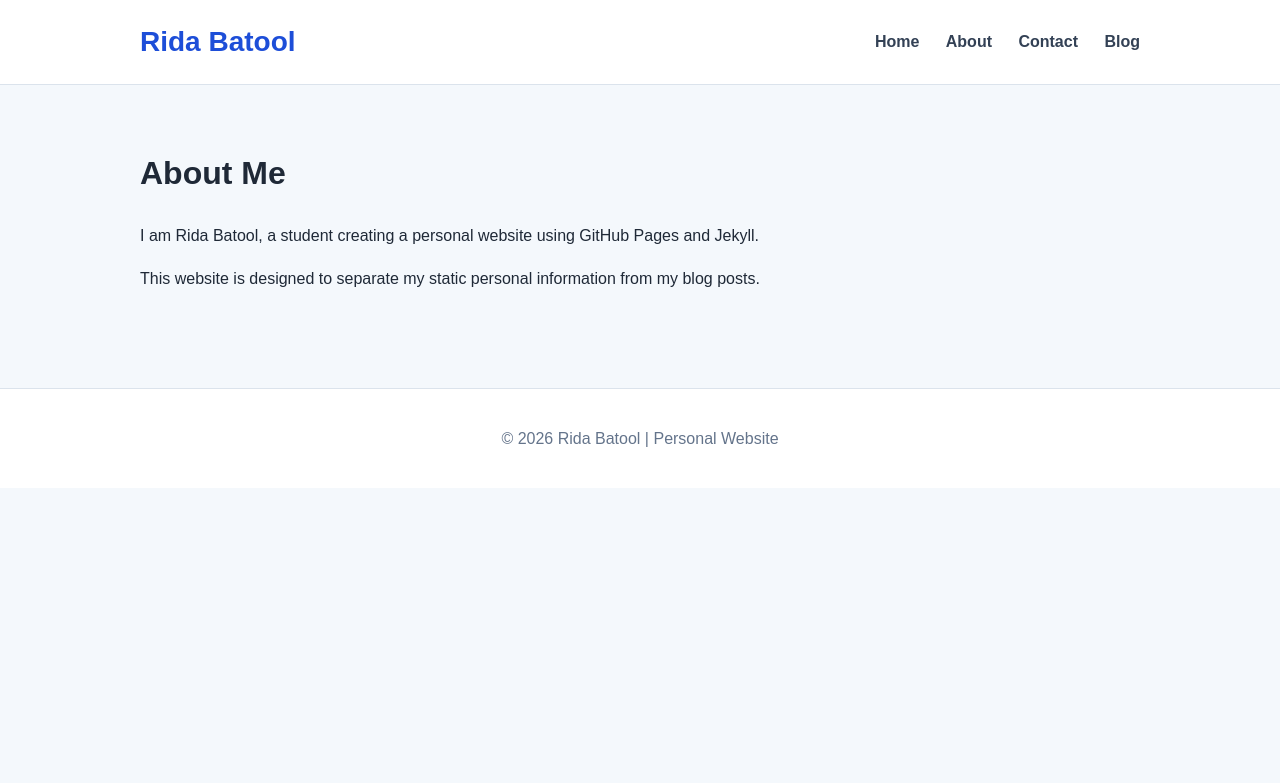
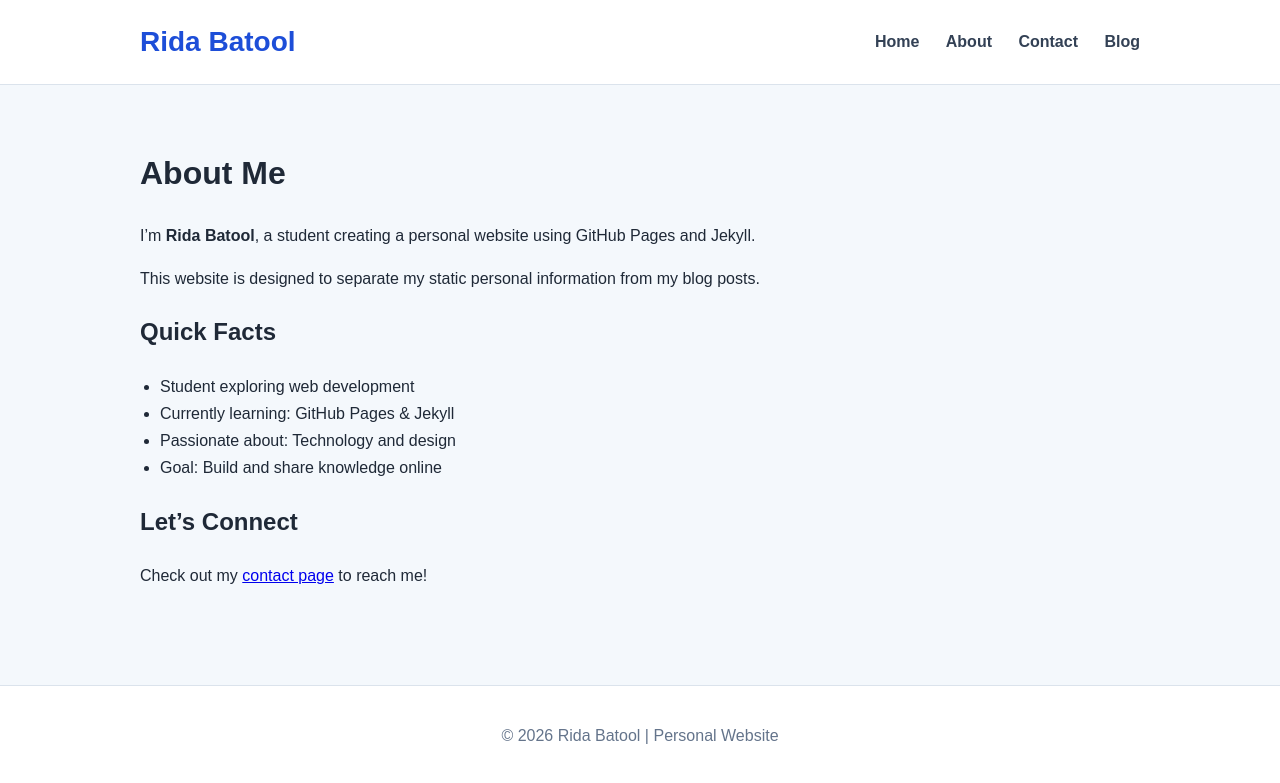
Before and after one commit to ridabatoolsaleem-wq/rida_batool, a Jekyll site: the page built from about.md, in a window 1280 px wide. Shown: the top 783 px of the page. Built offline with Jekyll 4.4.1, drawn with Linux system fonts in a browser that asks for light colours.

Commit message:
Update about.md

```diff
--- a/about.md
+++ b/about.md
@@ -6,6 +6,17 @@ permalink: /about/
 
 # About Me
 
-I am Rida Batool, a student creating a personal website using GitHub Pages and Jekyll.
+I'm **Rida Batool**, a student creating a personal website using GitHub Pages and Jekyll.
 
 This website is designed to separate my static personal information from my blog posts.
+
+## Quick Facts
+
+- Student exploring web development
+- Currently learning: GitHub Pages & Jekyll
+- Passionate about: Technology and design
+- Goal: Build and share knowledge online
+
+## Let's Connect
+
+Check out my [contact page](/contact/) to reach me!
```
